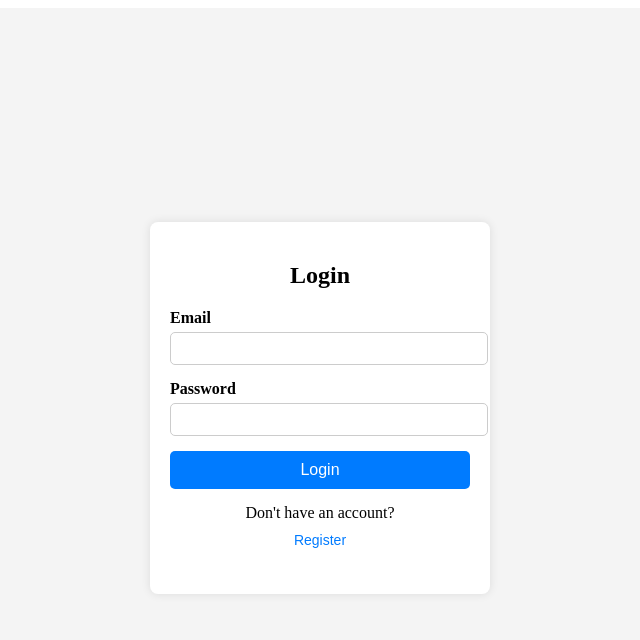
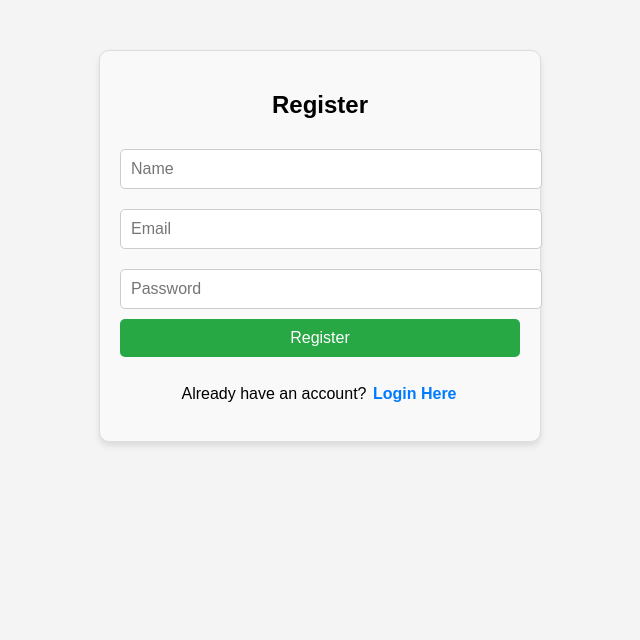
Before and after one commit to vincentMunywoki/wardrobe-management-system, a Vue app in the folder wardrobe-frontend/: page /register in a window 1280 px wide. Shown: the top 640 px of the page, without its empty margins (320-960 px from the left). Built offline with nearby package versions, Linux system fonts and the light colour scheme.

Commit message:
updated login

```diff
--- a/wardrobe-frontend/src/App.vue
+++ b/wardrobe-frontend/src/App.vue
@@ -1,7 +1,21 @@
-<script setup>
-import AuthForm from './components/AuthForm.vue';
+<template>
+  <div>
+    <router-view></router-view>
+  </div>
+</template>
+
+<script>
+export default {
+  name: 'App'
+};
 </script>
 
-<template>
-  <AuthForm />
-</template>
+<style>
+/* Global styles */
+body {
+  font-family: Arial, sans-serif;
+  background-color: #f4f4f4;
+  margin: 0;
+  padding: 0;
+}
+</style>
--- /dev/null
+++ b/wardrobe-frontend/src/components/Login.vue
@@ -0,0 +1,95 @@
+<template>
+    <div class="auth-container">
+      <h2>Login</h2>
+      <form @submit.prevent="login">
+        <input v-model="credentials.email" type="email" placeholder="Email" required />
+        <input v-model="credentials.password" type="password" placeholder="Password" required />
+        <button type="submit">Login</button>
+      </form>
+      <p>Don't have an account?
+      <router-link to="/register" class="switch-btn">Register Here</router-link></p>
+    </div>
+  </template>
+
+  <script>
+  import authService from '@/services/authService';
+
+  export default {
+    data() {
+      return {
+        credentials: { email: 'testuser@gmail.com',
+        password: 'pasword123' }
+      };
+    },
+    methods: {
+      async login() {
+        try {
+          const response = await authService.login(this.credentials);
+          localStorage.setItem('token', response.data.token);
+          alert('Login successful');
+          this.$router.push('/dashboard'); // Redirect after login
+        } catch (error) {
+          alert('Login failed');
+        }
+      }
+    }
+  };
+  </script>
+
+  <style scoped>
+  /* Container Styles */
+  .auth-container {
+    max-width: 400px;
+    margin: 50px auto;
+    padding: 20px;
+    border: 1px solid #ddd;
+    border-radius: 10px;
+    background: #f9f9f9;
+    box-shadow: 0px 4px 6px rgba(0, 0, 0, 0.1);
+    text-align: center;
+  }
+
+  /* Input Fields */
+  input {
+    width: 100%;
+    padding: 10px;
+    margin: 10px 0;
+    border: 1px solid #ccc;
+    border-radius: 5px;
+    font-size: 16px;
+  }
+
+  /* Buttons */
+  button {
+    width: 100%;
+    padding: 10px;
+    background-color: #28a745;
+    color: white;
+    border: none;
+    border-radius: 5px;
+    font-size: 16px;
+    cursor: pointer;
+    transition: 0.3s;
+  }
+
+  button:hover {
+    background-color: #218838;
+  }
+
+  /* Switch Button */
+  .switch-btn {
+    display: inline-block;
+    margin-top: 10px;
+    padding: 2px;
+    text-decoration: none;
+    color: #007bff;
+    font-weight: bold;
+    border-radius: 5px;
+    transition: 0.3s;
+  }
+
+  .switch-btn:hover {
+    background-color: #007bff;
+    color: white;
+  }
+  </style>
--- /dev/null
+++ b/wardrobe-frontend/src/components/Register.vue
@@ -0,0 +1,92 @@
+<template>
+    <div class="auth-container">
+      <h2>Register</h2>
+      <form @submit.prevent="register">
+        <input v-model="user.name" type="text" placeholder="Name" required />
+        <input v-model="user.email" type="email" placeholder="Email" required />
+        <input v-model="user.password" type="password" placeholder="Password" required />
+        <button type="submit">Register</button>
+      </form>
+      <p>Already have an account?
+      <router-link to="/login" class="switch-btn">Login Here</router-link></p>
+    </div>
+  </template>
+
+  <script>
+  import authService from '@/services/authService';
+
+  export default {
+    data() {
+      return {
+        user: { name: '', email: '', password: '' }
+      };
+    },
+    methods: {
+      async register() {
+        try {
+          const response = await authService.register(this.user);
+          alert(response.data.message);
+          this.$router.push('/login'); // Redirect to login
+        } catch (error) {
+          alert('Registration failed');
+        }
+      }
+    }
+  };
+  </script>
+
+  <style scoped>
+  /* Reuse styles from Login.vue */
+  .auth-container {
+    max-width: 400px;
+    margin: 50px auto;
+    padding: 20px;
+    border: 1px solid #ddd;
+    border-radius: 10px;
+    background: #f9f9f9;
+    box-shadow: 0px 4px 6px rgba(0, 0, 0, 0.1);
+    text-align: center;
+  }
+
+  input {
+    width: 100%;
+    padding: 10px;
+    margin: 10px 0;
+    border: 1px solid #ccc;
+    border-radius: 5px;
+    font-size: 16px;
+  }
+
+  button {
+    width: 100%;
+    padding: 10px;
+    background-color: #28a745;
+    color: white;
+    border: none;
+    border-radius: 5px;
+    font-size: 16px;
+    cursor: pointer;
+    transition: 0.3s;
+  }
+
+  button:hover {
+    background-color: #218838;
+  }
+
+  /* Switch Button */
+  .switch-btn {
+    display: inline-block;
+    margin-top: 10px;
+    padding: 2px;
+    text-decoration: none;
+    color: #007bff;
+    font-weight: bold;
+    border-radius: 5px;
+    transition: 0.3s;
+  }
+
+  .switch-btn:hover {
+    background-color: #28a745;
+    color: white;
+  }
+  </style>
--- /dev/null
+++ b/wardrobe-frontend/src/services/authService.js
@@ -0,0 +1,19 @@
+import axios from 'axios';
+
+const API_URL = 'http://127.0.0.1:8000/api';
+
+export default {
+  async register(user) {
+    return axios.post(`${API_URL}/register`, user);
+  },
+
+  async login(credentials) {
+    return axios.post(`${API_URL}/login`, credentials);
+  },
+
+  async logout(token) {
+    return axios.post(`${API_URL}/logout`, {}, {
+      headers: { Authorization: `Bearer ${token}` }
+    });
+  }
+};
```
Also changed, not shown: wardrobe-frontend/src/router/index.js (+13 -13 lines).
